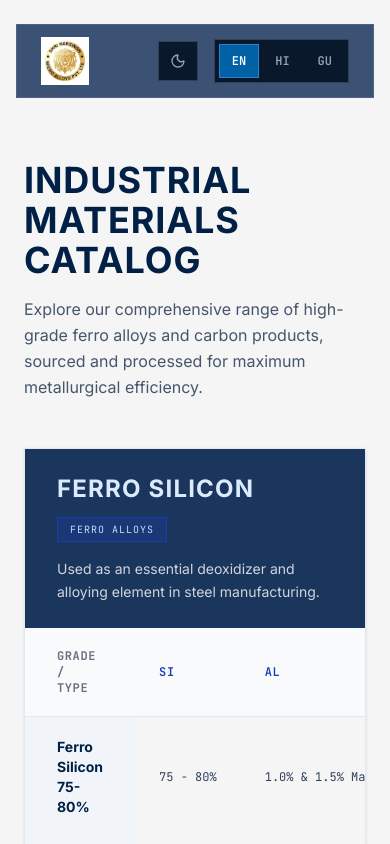
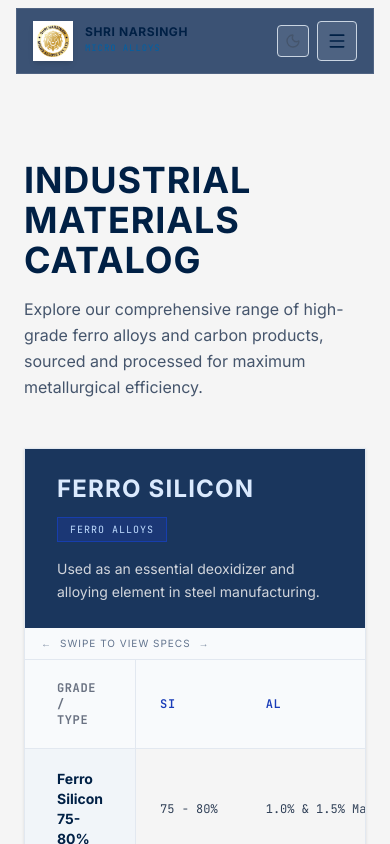
Before and after one commit to loudmouthagency01-bit/FerroFineAlloys, a Next.js app: page /products in a window 390 px wide. Shown: the top 844 px of the page. Built offline with nearby package versions, Linux system fonts and the light colour scheme.

Commit message:
Add mobile navigation menu and optimize product matrices

```diff
--- a/src/app/products/page.tsx
+++ b/src/app/products/page.tsx
@@ -31,11 +31,14 @@ export default function ProductsPage() {
                 )}
               </div>
 
-              <div className="overflow-x-auto">
+              <div className="bg-slate-50 dark:bg-slate-900 px-4 py-2 text-[10px] uppercase tracking-widest text-slate-500 flex items-center gap-2 md:hidden border-b border-slate-200 dark:border-slate-800">
+                <span className="animate-pulse">←</span> Swipe to view specs <span className="animate-pulse">→</span>
+              </div>
+              <div className="overflow-x-auto relative">
                 <table className="w-full text-left text-sm text-slate-600 dark:text-slate-300">
                   <thead className="bg-slate-50 dark:bg-slate-900 border-b border-slate-200 dark:border-slate-800 font-mono text-xs uppercase tracking-wider text-gray-500 dark:text-gray-400">
                     <tr>
-                      <th className="px-8 py-5 font-bold">Grade / Type</th>
+                      <th className="px-8 py-5 font-bold sticky left-0 z-20 bg-slate-50 dark:bg-slate-900 border-r border-slate-200 dark:border-slate-800 shadow-[2px_0_5px_-2px_rgba(0,0,0,0.1)]">Grade / Type</th>
                       {Array.from(new Set(product.specs.flatMap(s => Object.keys(s).filter(k => k !== 'grade')))).map(key => (
                         <th key={key} className="px-6 py-5 font-semibold text-blue-800 dark:text-blue-400">{key}</th>
                       ))}
@@ -43,8 +46,8 @@ export default function ProductsPage() {
                   </thead>
                   <tbody className="divide-y divide-slate-100 dark:divide-slate-800">
                     {product.specs.map((spec, idx) => (
-                      <tr key={idx} className="hover:bg-blue-50/30 dark:hover:bg-blue-900/20 transition-colors">
-                        <td className="px-8 py-5 font-bold text-[var(--color-primary)] bg-slate-100 dark:bg-slate-800/50">{spec.grade}</td>
+                      <tr key={idx} className="hover:bg-blue-50/30 dark:hover:bg-blue-900/20 transition-colors group">
+                        <td className="px-8 py-5 font-bold text-[var(--color-primary)] sticky left-0 z-10 bg-slate-100 dark:bg-slate-800 border-r border-slate-200 dark:border-slate-800 shadow-[2px_0_5px_-2px_rgba(0,0,0,0.1)] group-hover:bg-blue-50/80 dark:group-hover:bg-blue-900/80 transition-colors">{spec.grade}</td>
                         {Array.from(new Set(product.specs.flatMap(s => Object.keys(s).filter(k => k !== 'grade')))).map(key => (
                           <td key={key} className="px-6 py-5 font-mono text-xs text-slate-700 dark:text-slate-300 whitespace-nowrap">
                             {(spec as any)[key] || "-"}
--- a/src/components/Navigation.tsx
+++ b/src/components/Navigation.tsx
@@ -3,73 +3,129 @@
 import Link from "next/link";
 import Image from "next/image";
 import { useState } from "react";
-import { MapPin, ShoppingCart, Info, PhoneCall, Sun, Moon } from "lucide-react";
+import { ShoppingCart, Info, PhoneCall, Sun, Moon, Menu, X } from "lucide-react";
 import { useLanguage } from "@/context/LanguageContext";
 import { useTheme } from "@/context/ThemeContext";
 
 export default function Navigation() {
   const { language, setLanguage, t } = useLanguage();
   const { theme, toggleTheme } = useTheme();
+  const [isMobileMenuOpen, setIsMobileMenuOpen] = useState(false);
 
   return (
-    <div className="fixed top-6 left-0 right-0 z-50 flex justify-center pointer-events-none px-4">
-      <nav className="glass-panel pointer-events-auto flex items-center justify-between px-6 py-3 w-full max-w-6xl text-white">
+    <div className="fixed top-2 md:top-6 left-0 right-0 z-50 flex justify-center pointer-events-none px-4">
+      <nav className="glass-panel pointer-events-auto flex flex-col px-4 md:px-6 py-3 w-full max-w-6xl text-white relative">
 
+        {/* Top Bar */}
+        <div className="flex items-center justify-between w-full">
           {/* Logo */}
-        <Link href="/" className="flex items-center gap-4 group">
-          <div className="relative w-12 h-12 bg-white flex items-center justify-center p-1">
+          <Link href="/" className="flex items-center gap-3 md:gap-4 group z-50" onClick={() => setIsMobileMenuOpen(false)}>
+            <div className="relative w-10 h-10 md:w-12 md:h-12 bg-white flex items-center justify-center p-1 rounded-sm shadow-md">
               <Image src="/Logo.png" alt="Shri Narsingh Micro Alloys Logo" width={48} height={48} className="object-contain" />
             </div>
-          <div className="hidden sm:flex flex-col">
-            <span className="font-bold text-sm tracking-wider uppercase leading-none block mb-1">Shri Narsingh</span>
-            <span className="text-[10px] text-gray-400 uppercase tracking-widest font-mono">Micro Alloys</span>
+            <div className="flex flex-col">
+              <span className="font-bold text-xs md:text-sm tracking-wider uppercase leading-none mb-1 text-[var(--color-primary)]">Shri Narsingh</span>
+              <span className="text-[9px] md:text-[10px] text-[var(--color-secondary)] uppercase tracking-widest font-mono">Micro Alloys</span>
             </div>
           </Link>
 
-        {/* Links */}
-        <div className="hidden md:flex items-center gap-8 text-sm font-medium tracking-wide">
-          <Link href="/products" className="hover:text-blue-300 transition-colors flex items-center gap-2">
-            <Info className="w-4 h-4 text-blue-400" /> {t("nav.catalog")}
+          {/* Desktop Links */}
+          <div className="hidden lg:flex items-center gap-8 text-sm font-medium tracking-wide">
+            <Link href="/products" className="hover:text-[var(--color-secondary)] transition-colors flex items-center gap-2">
+              <Info className="w-4 h-4 text-[var(--color-secondary)]" /> {t("nav.catalog")}
             </Link>
-          <Link href="/rfq" className="hover:text-blue-300 transition-colors flex items-center gap-2">
-            <ShoppingCart className="w-4 h-4 text-blue-400" /> {t("nav.rfq_basket")}
+            <Link href="/rfq" className="hover:text-[var(--color-secondary)] transition-colors flex items-center gap-2">
+              <ShoppingCart className="w-4 h-4 text-[var(--color-secondary)]" /> {t("nav.rfq_basket")}
             </Link>
-          <Link href="/contact" className="hover:text-blue-300 transition-colors flex items-center gap-2">
-            <PhoneCall className="w-4 h-4 text-blue-400" /> {t("nav.contact")}
+            <Link href="/contact" className="hover:text-[var(--color-secondary)] transition-colors flex items-center gap-2">
+              <PhoneCall className="w-4 h-4 text-[var(--color-secondary)]" /> {t("nav.contact")}
             </Link>
           </div>
 
-        {/* Toggles */}
-        <div className="flex items-center gap-4">
+          {/* Toggles & Mobile Menu Button */}
+          <div className="flex items-center gap-2 md:gap-4 z-50">
             {/* Theme Toggle */}
             <button
               onClick={toggleTheme}
-            className="flex items-center justify-center w-10 h-10 bg-[#0a182b] border border-slate-700 text-gray-400 hover:text-white hover:border-blue-400/50 transition-all"
+              className="flex items-center justify-center w-8 h-8 md:w-10 md:h-10 bg-white/10 dark:bg-[#0a182b] border border-slate-300 dark:border-slate-700 text-slate-600 dark:text-gray-400 hover:text-[var(--color-primary)] dark:hover:text-white transition-all rounded"
               aria-label="Toggle Theme"
             >
               {theme === "light" ? <Moon className="w-4 h-4" /> : <Sun className="w-4 h-4 text-yellow-400" />}
             </button>
 
-          {/* Language Toggle */}
-          <div className="flex items-center gap-1 bg-[#0a182b] p-1 border border-slate-700 font-mono text-xs font-semibold">
+            {/* Language Toggle (Hidden on very small screens, moved to menu) */}
+            <div className="hidden sm:flex items-center gap-1 bg-white/10 dark:bg-[#0a182b] p-1 border border-slate-300 dark:border-slate-700 font-mono text-xs font-semibold rounded">
               <button
                 onClick={() => setLanguage("en")}
-              className={`px-3 py-2 transition-all ${language === "en" ? "bg-[var(--color-secondary)] text-white shadow-sm border border-blue-400/50" : "text-gray-400 hover:text-white"}`}
+                className={`px-2 md:px-3 py-1.5 md:py-2 transition-all rounded ${language === "en" ? "bg-[var(--color-secondary)] text-white shadow-sm border border-blue-400/50" : "text-slate-600 dark:text-gray-400 hover:text-[var(--color-primary)] dark:hover:text-white"}`}
               >
                 EN
               </button>
               <button
                 onClick={() => setLanguage("hi")}
-              className={`px-3 py-2 transition-all ${language === "hi" ? "bg-[var(--color-secondary)] text-white shadow-sm border border-blue-400/50" : "text-gray-400 hover:text-white"}`}
+                className={`px-2 md:px-3 py-1.5 md:py-2 transition-all rounded ${language === "hi" ? "bg-[var(--color-secondary)] text-white shadow-sm border border-blue-400/50" : "text-slate-600 dark:text-gray-400 hover:text-[var(--color-primary)] dark:hover:text-white"}`}
               >
                 HI
               </button>
               <button
                 onClick={() => setLanguage("gu")}
-              className={`px-3 py-2 transition-all ${language === "gu" ? "bg-[var(--color-secondary)] text-white shadow-sm border border-blue-400/50" : "text-gray-400 hover:text-white"}`}
+                className={`px-2 md:px-3 py-1.5 md:py-2 transition-all rounded ${language === "gu" ? "bg-[var(--color-secondary)] text-white shadow-sm border border-blue-400/50" : "text-slate-600 dark:text-gray-400 hover:text-[var(--color-primary)] dark:hover:text-white"}`}
               >
                 GU
               </button>
+            </div>
+
+            {/* Mobile Menu Toggle */}
+            <button
+              className="lg:hidden flex items-center justify-center w-10 h-10 bg-white/10 dark:bg-[#0a182b] border border-slate-300 dark:border-slate-700 text-[var(--color-primary)] dark:text-white rounded"
+              onClick={() => setIsMobileMenuOpen(!isMobileMenuOpen)}
+            >
+              {isMobileMenuOpen ? <X className="w-5 h-5" /> : <Menu className="w-5 h-5" />}
+            </button>
+          </div>
+        </div>
+
+        {/* Mobile Dropdown Menu */}
+        <div
+          className={`lg:hidden flex flex-col gap-4 overflow-hidden transition-all duration-300 ease-in-out ${
+            isMobileMenuOpen ? "max-h-96 opacity-100 pt-6 pb-2" : "max-h-0 opacity-0"
+          }`}
+        >
+          <div className="flex flex-col gap-4 border-t border-slate-300 dark:border-slate-700 pt-4">
+            <Link href="/products" onClick={() => setIsMobileMenuOpen(false)} className="text-[var(--color-primary)] dark:text-white hover:text-[var(--color-secondary)] font-medium flex items-center gap-3">
+              <Info className="w-5 h-5 text-[var(--color-secondary)]" /> {t("nav.catalog")}
+            </Link>
+            <Link href="/rfq" onClick={() => setIsMobileMenuOpen(false)} className="text-[var(--color-primary)] dark:text-white hover:text-[var(--color-secondary)] font-medium flex items-center gap-3">
+              <ShoppingCart className="w-5 h-5 text-[var(--color-secondary)]" /> {t("nav.rfq_basket")}
+            </Link>
+            <Link href="/contact" onClick={() => setIsMobileMenuOpen(false)} className="text-[var(--color-primary)] dark:text-white hover:text-[var(--color-secondary)] font-medium flex items-center gap-3">
+              <PhoneCall className="w-5 h-5 text-[var(--color-secondary)]" /> {t("nav.contact")}
+            </Link>
+
+            {/* Mobile Language Toggle */}
+            <div className="sm:hidden flex items-center justify-between bg-white/5 dark:bg-[#0a182b]/50 p-2 border border-slate-300 dark:border-slate-700 font-mono text-xs font-semibold rounded mt-2">
+              <span className="text-[var(--color-primary)] dark:text-slate-400 pl-2">Language</span>
+              <div className="flex gap-1">
+                <button
+                  onClick={() => setLanguage("en")}
+                  className={`px-3 py-2 transition-all rounded ${language === "en" ? "bg-[var(--color-secondary)] text-white shadow-sm" : "text-slate-600 dark:text-gray-400"}`}
+                >
+                  EN
+                </button>
+                <button
+                  onClick={() => setLanguage("hi")}
+                  className={`px-3 py-2 transition-all rounded ${language === "hi" ? "bg-[var(--color-secondary)] text-white shadow-sm" : "text-slate-600 dark:text-gray-400"}`}
+                >
+                  HI
+                </button>
+                <button
+                  onClick={() => setLanguage("gu")}
+                  className={`px-3 py-2 transition-all rounded ${language === "gu" ? "bg-[var(--color-secondary)] text-white shadow-sm" : "text-slate-600 dark:text-gray-400"}`}
+                >
+                  GU
+                </button>
+              </div>
+            </div>
           </div>
         </div>
 
```
Lines whose indentation alone changed are shown as unchanged.
